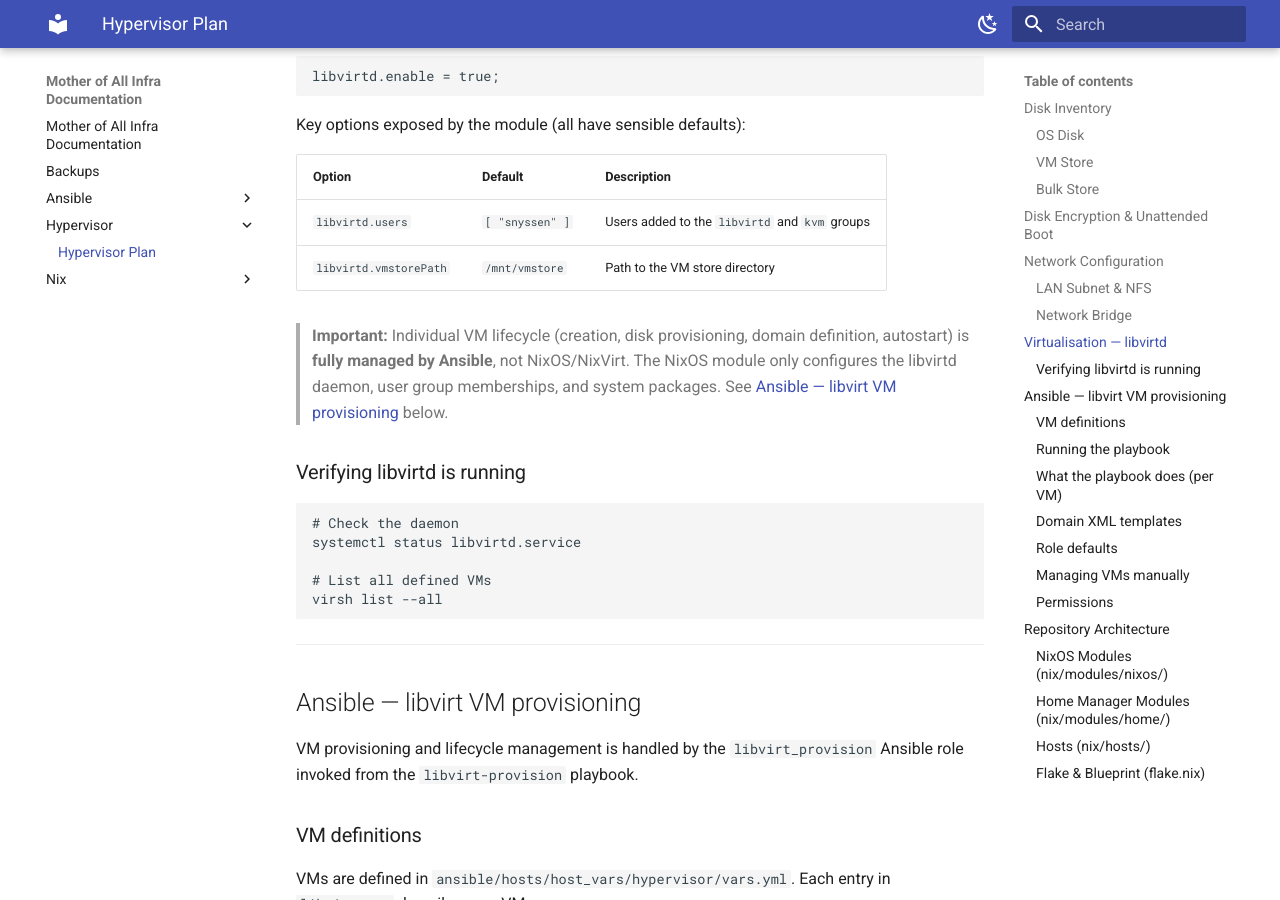
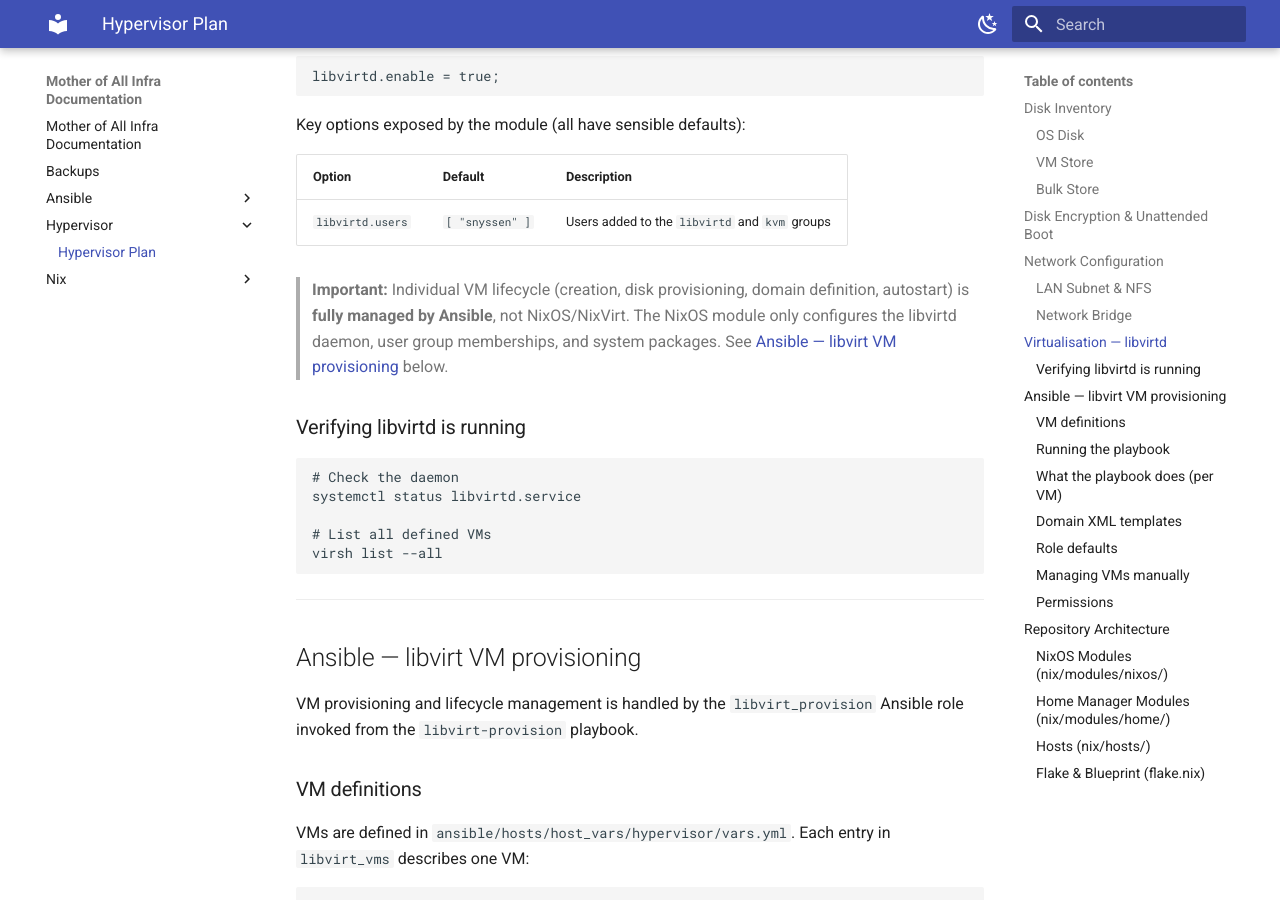
Before and after one commit to snyssen/mother-of-all-infra, an MkDocs documentation site: the page built from docs/hypervisor/plan.md, in a window 1280 px wide and 900 px high, scrolled down 3212 px. Built offline with MkDocs 1.6.1 and Material for MkDocs 9.7.7, drawn with Linux system fonts in a browser that asks for light colours.

Commit message:
fix(libvirtd): remove unused vmstorePath option from NixOS module and docs
Co-authored-by: snyssen <36501744+snyssen@users.noreply.github.com>

```diff
--- a/docs/hypervisor/plan.md
+++ b/docs/hypervisor/plan.md
@@ -101,7 +101,6 @@ Key options exposed by the module (all have sensible defaults):
 | Option | Default | Description |
 |--------|---------|-------------|
 | `libvirtd.users` | `[ "snyssen" ]` | Users added to the `libvirtd` and `kvm` groups |
-| `libvirtd.vmstorePath` | `/mnt/vmstore` | Path to the VM store directory |
 
 > **Important:** Individual VM lifecycle (creation, disk provisioning, domain definition, autostart) is **fully managed by Ansible**, not NixOS/NixVirt.  The NixOS module only configures the libvirtd daemon, user group memberships, and system packages.  See [Ansible — libvirt VM provisioning](#ansible--libvirt-vm-provisioning) below.
 
```
Also changed, not shown: 1 other file.
